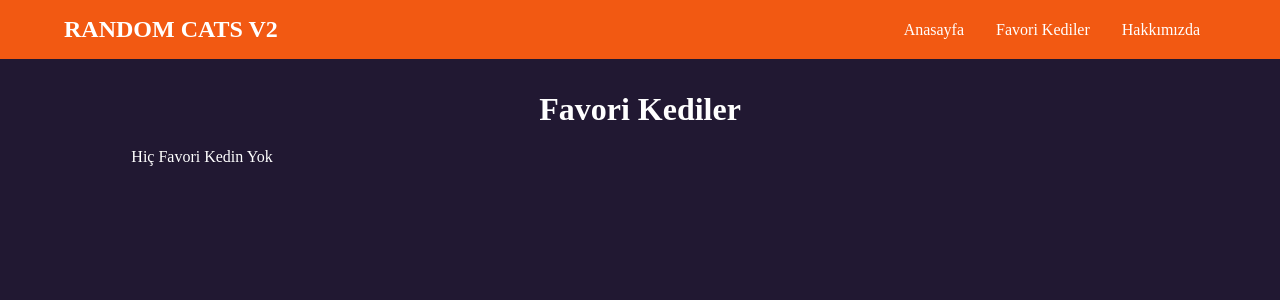
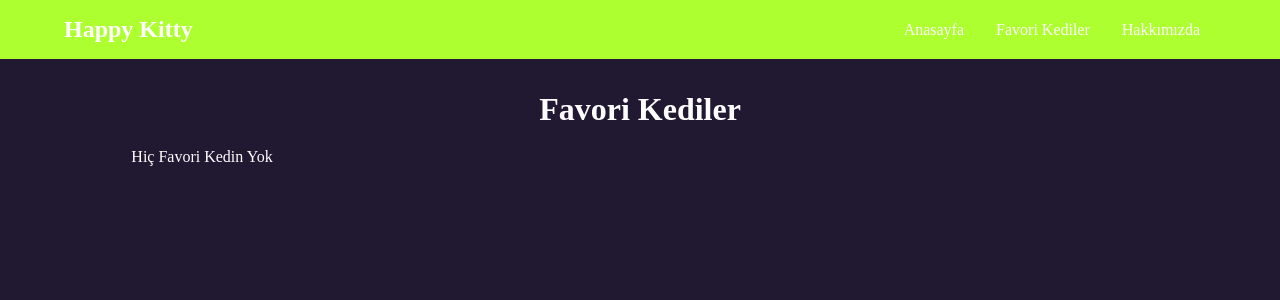
Before and after one commit to kerem37mert/random-cats, a Next.js app: page /favs in a window 1280 px wide. Shown: the top 300 px of the page. Built offline with nearby package versions, Linux system fonts and the light colour scheme.

Commit message:
image changed

```diff
--- a/components/Header/Header.js
+++ b/components/Header/Header.js
@@ -7,7 +7,7 @@ export default function Header() {
     return (
         <header className={ classes.header }>
             <Link href="/" className={ classes.logo }>
-                RANDOM CATS V2
+                Happy Kitty
             </Link>
             <nav className={ classes.nav }>
                 <ul>
--- a/components/Header/Header.module.css
+++ b/components/Header/Header.module.css
@@ -1,5 +1,5 @@
 .header {
-    background-color: #F25912;
+    background-color: greenyellow;
     display: flex;
     flex-direction: row;
     justify-content: space-between;
--- a/k8s/deployment.yaml
+++ b/k8s/deployment.yaml
@@ -17,7 +17,7 @@ spec:
     spec:
       containers:
         - name: randomcats
-          image: keremmert/randomcats:v1
+          image: keremmert/randomcats:v2
           ports:
             - containerPort: 3000
           resources:
```
